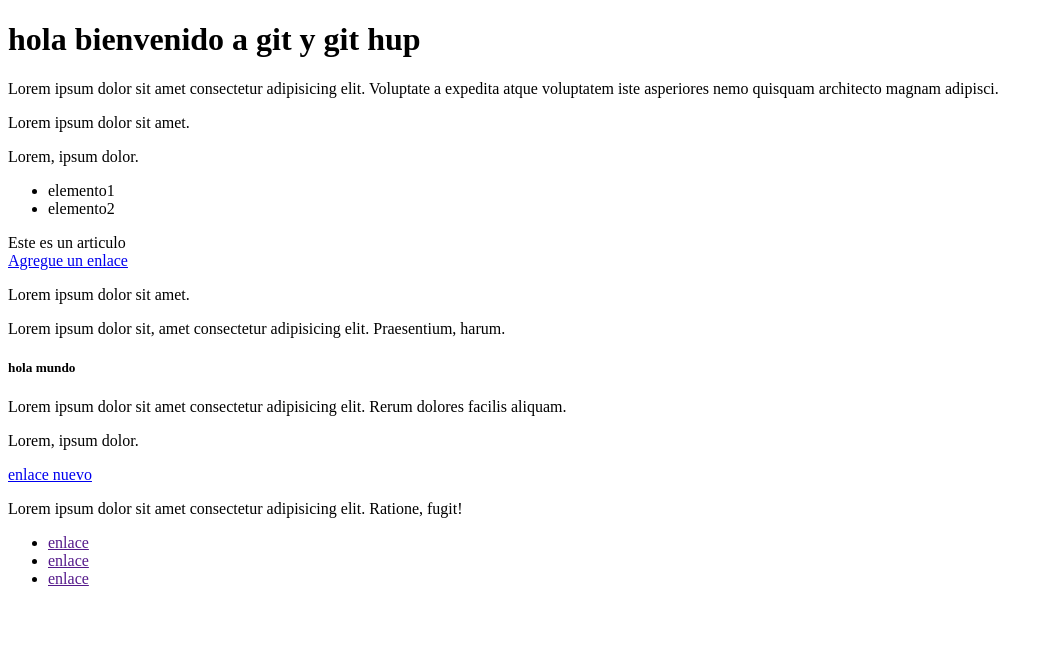
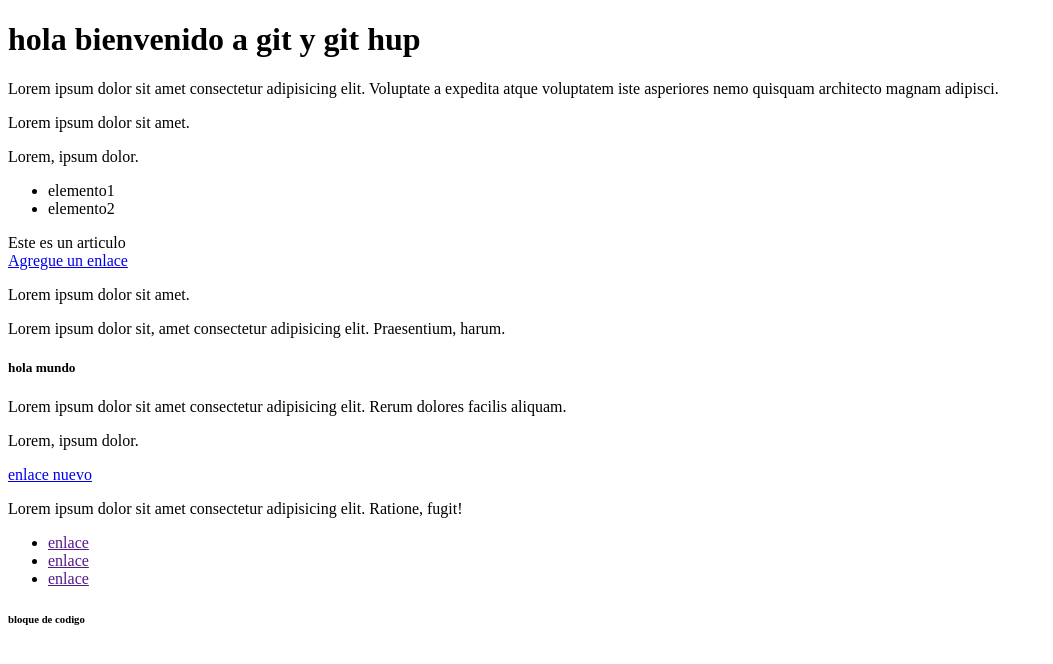
Before and after one commit to elizabet89/nuevo, a plain HTML site: page index.html in a window 1280 px wide. Shown: the whole page, without its empty margins (0-1053 px from the left). Drawn offline with Linux system fonts and the light colour scheme.

Commit message:
seccion listas

```diff
--- a/index.html
+++ b/index.html
@@ -39,5 +39,8 @@
          <li><a href="">enlace</a></li>
       </ul>
      </nav>
+     <section class="listas">
+        <h6>bloque de codigo</h6>
+     </section>
 </body>
 </html>
```
